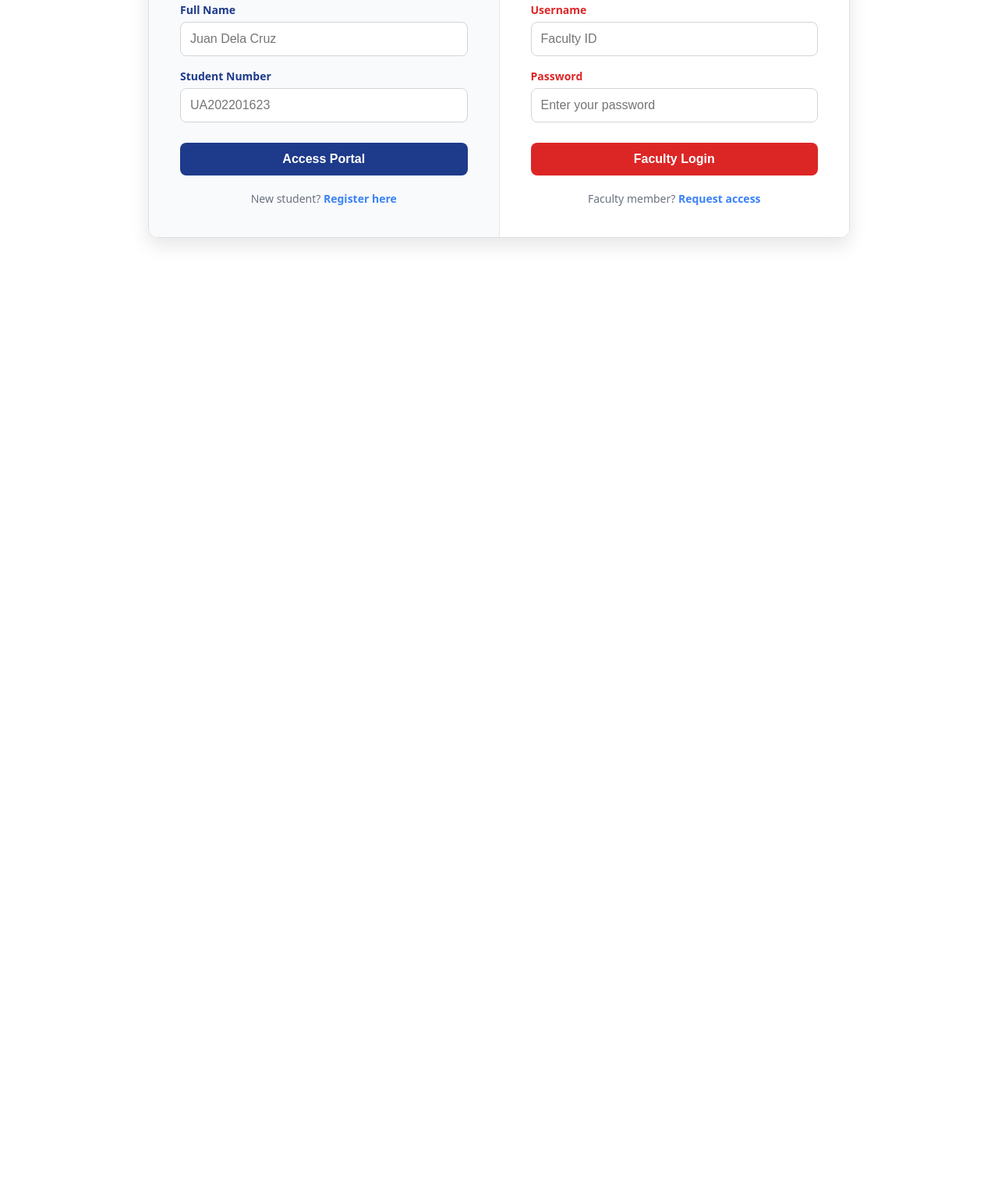
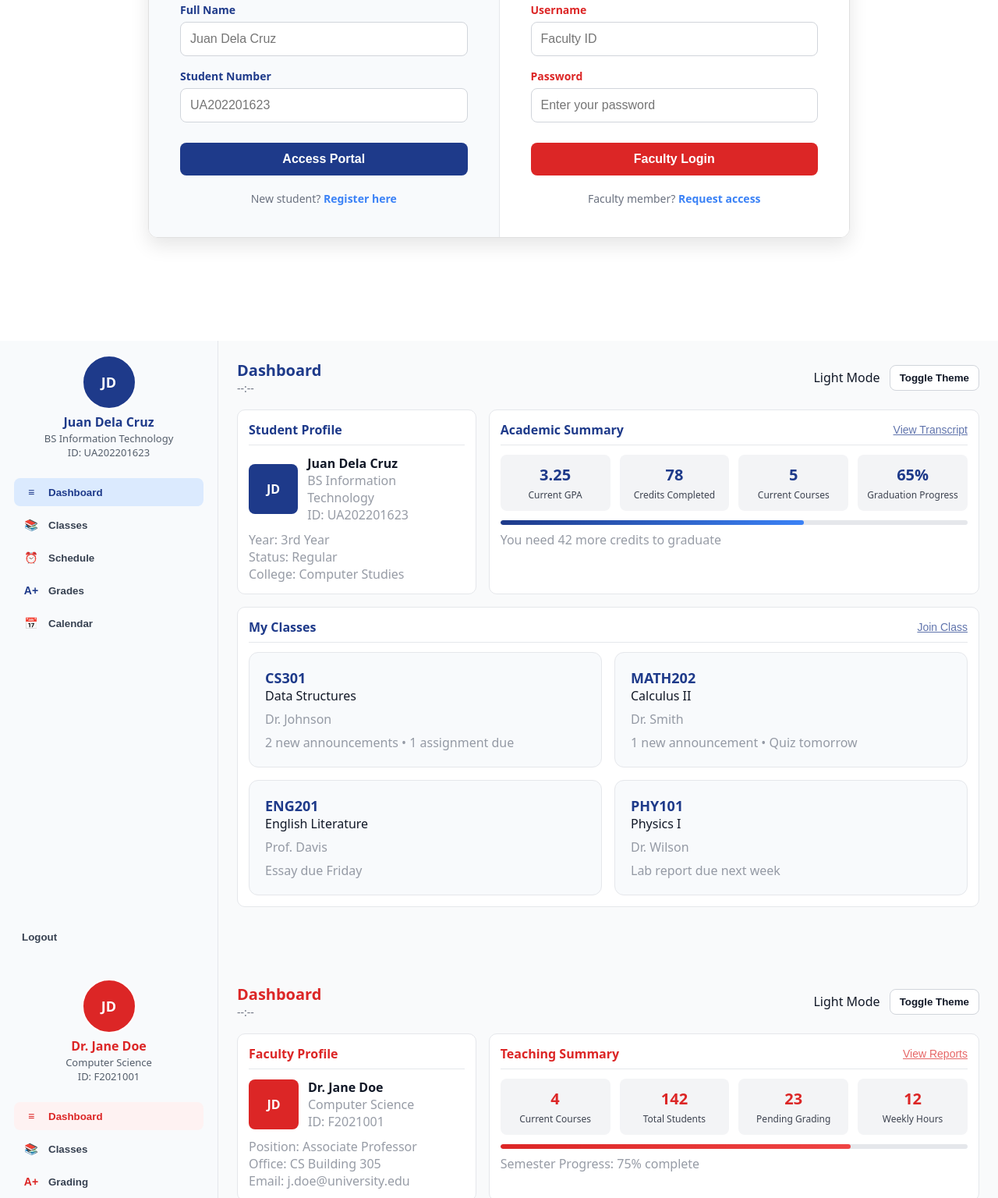
Before and after one commit to Soleance/feliciano_studentportal, a plain HTML site: page index.html in a window 1280 px wide. Shown: the part 363-1899 px from the top of the page at 78% size. Before the commit the page ends 800 px from the top, so only its background shows below. Drawn offline with Linux system fonts and the light colour scheme.

Commit message:
index.html

```diff
--- a/index.html
+++ b/index.html
@@ -256,12 +256,27 @@
     .sidebar.collapsed .profile .info { display:none; }
 
     /* Menu with icons + labels */
-    .menu { display:flex; flex-direction:column; gap:6px; margin-top:6px; }
+    .menu {
+      display:flex;
+      flex-direction:column;
+      gap:6px;
+      margin-top:6px;
+      flex: 1; /* Added to take remaining space */
+    }
     .menu button {
-      display:flex; align-items:center; gap:10px; padding:10px; border-radius:8px; border:none;
-      background:transparent; cursor:pointer; font-weight:700; text-align:left;
+      display:flex;
+      align-items:center;
+      gap:10px;
+      padding:10px;
+      border-radius:8px;
+      border:none;
+      background:transparent;
+      cursor:pointer;
+      font-weight:700;
+      text-align:left;
       transition: background 0.2s;
       color: #374151;
+      width: 100%; /* Added to ensure full width */
     }
     body.theme-dark .menu button {
       color: #d1d5db;
@@ -500,6 +515,7 @@
       background: rgba(220, 38, 38, 0.1);
       color: #dc2626;
       border: 1px solid rgba(220, 38, 38, 0.2);
+      width: 100%; /* Added to ensure full width */
     }
     body.theme-dark .logout-btn {
       background: rgba(220, 38, 38, 0.2);
@@ -819,6 +835,13 @@
       background: #374151;
       border: 1px solid #4b5563;
       color: #f3f4f6;
+    }
+
+    /* Portal Layout */
+    #studentPortal, #facultyPortal {
+      display: flex;
+      height: 100vh;
+      overflow: hidden;
     }
   </style>
 </head>
@@ -1541,7 +1564,7 @@
       // Simple validation - just check that fields are filled
       if (fullName && studentNumber) {
         loginPage.style.display = 'none';
-        studentPortal.style.display = 'block';
+        studentPortal.style.display = 'flex';
         initializeStudentPortal(fullName, studentNumber);
       }
     });
@@ -1561,7 +1584,7 @@
       // Simple authentication
       if (password === 'password') {
         loginPage.style.display = 'none';
-        facultyPortal.style.display = 'block';
+        facultyPortal.style.display = 'flex';
         initializeFacultyPortal(username);
       } else {
         alert('Invalid credentials. Use "password" as password for demo.');
```
